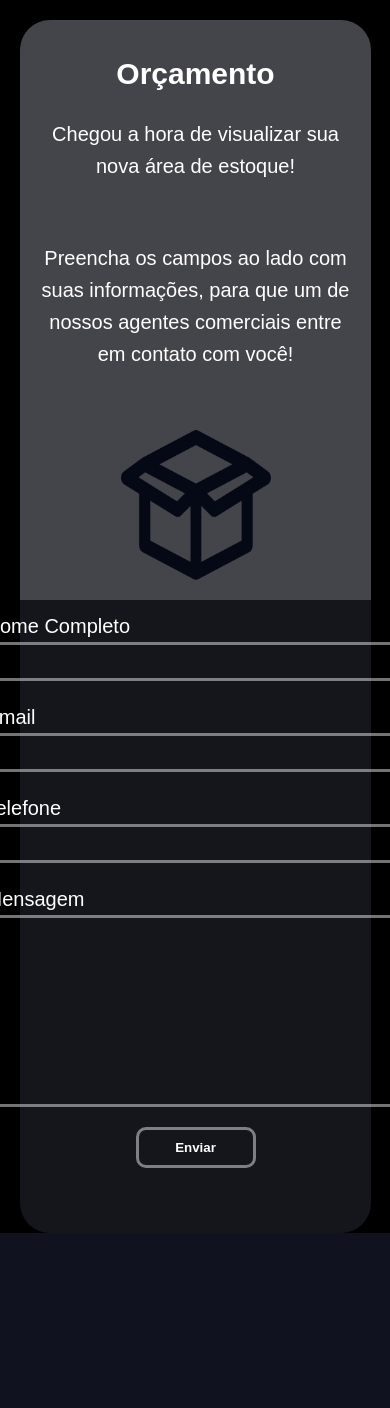
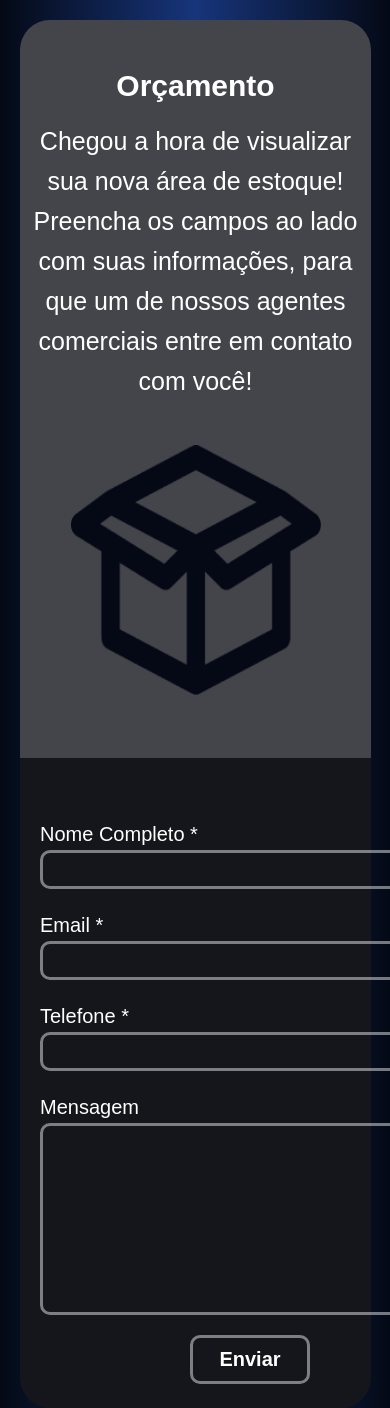
Before and after one commit to eothigas/YS_Storage, a PHP site: page /orcamento.html in a window 390 px wide; the page is wider, and only the part inside the window is pictured. Before the commit the page ends 1233 px from the top of that part, so only its background shows below. Run offline with PHP 8.4, Linux system fonts and the light colour scheme.

Commit message:
Responsividade

```diff
--- a/orcamento.html
+++ b/orcamento.html
@@ -12,30 +12,32 @@
     <div id="principal">
         <div id="lateral-esq">
             <h2>Orçamento</h2>
-            <p id="text1">Chegou a hora de visualizar sua nova área de estoque!</p>
-            <p id="text2">Preencha os campos ao lado com suas informações, para que
+            <p id="text1">Chegou a hora de visualizar sua nova área de estoque!
+                Preencha os campos ao lado com suas informações, para que
                 um de nossos agentes comerciais entre em contato com você!
             </p>
 
-            <img id='box' src="./src/images/caixa.png">
+            <p id="box">
+                <img src="./src/images/caixa.png">
+            </p>
         </div>
 
         <div id="lateral-dir">
             <form>
                 <p class="form">
-                    <label for="nome">Nome Completo</label>
+                    <label for="nome">Nome Completo *</label>
                     <input type="text" name="nome" id="form-name"
                     autocomplete='name' required>
                 </p>
 
                 <p class="form">
-                    <label for="email">Email</label>
+                    <label for="email">Email *</label>
                     <input type="email" name="email" id='form-email'
                     inputmode="email" autocomplete='email' required>
                 </p>
 
                 <p class="form">
-                    <label for="fone">Telefone</label>
+                    <label for="fone">Telefone *</label>
                     <input type="tel" name="fone" id="form-tel"
                     autocomplete='tel' inputmode='tel' required minlength="11"
                     maxlength="15">
@@ -44,7 +46,7 @@
                 <p class="form">
                     <label for="message">Mensagem</label>
                     <textarea name="message" id="form-message"
-                    rows="10" maxlength="200" ></textarea>
+                    rows="10" maxlength="450" ></textarea>
                 </p>
 
                 <p class="form">
--- a/src/orcamento.css
+++ b/src/orcamento.css
@@ -7,62 +7,101 @@
 body {
     font-family: 'Stoke', sans-serif;
     line-height: 1.6;
-    background-color: rgb(0, 0, 0);
+    background-image: linear-gradient(to right, rgba(4, 9, 21, 1), rgba(23, 53, 123, 1), rgba(4, 9, 21, 1));
     color: white
 }
 
 #principal {
+    display: flex;
     justify-content: center;
     align-items: center;
     height: 1000px;
 }
 
 #lateral-esq {
-    width: 500px;
+    display: grid;
+    width: 560px;
     height: 700px;
     background-color: rgb(68, 68, 75);
     text-align: center;
-    position: absolute;
-    align-items: center;
     justify-content: center;
-    margin-left: 384px; margin-top: 7%;
     border-radius: 30px 0px 0px 30px;
 }
 
+#lateral-dir {
+    display: grid;
+    /* border: red solid 1px; */
+    width: 560px;
+    height: 700px;
+    background-color: rgb(20, 22, 27);
+    padding: 30px;
+    border-radius: 0px 30px 30px 0px;
+}
+
 h2 {
-    font-size: 30px;
-    padding-bottom: 40px;
+    display: grid;
+    justify-content: center;
+    align-items: center;
+    font-size: 35px;
+    padding: 20px 20px
 }
 
 p#text1, #text2 {
+    display: grid;
+    justify-content: center;
+    align-items: center;
     font-size: 25px;
-    padding-bottom: 20px;
+    padding: 20px 20px;
 }
 
 p.form {
+    display: grid;
     font-size: 25px;
+    display: grid;
+    justify-content: center;
+    align-items: center;
+    padding: 10px;
 }
 
-#box {
-    padding-top: 20px;
-    width: 200px; height: 200px;
+#form-name, #form-email, #form-tel, #form-message {
+    display: flex;
+    font-size: 15px;
+    padding: 8px;
+    width: 500px;
+    background-color: transparent;
+    color: white;
+    border: rgba(255, 255, 255, 0.452) solid 3px;
+    border-radius: 10px;
 }
 
-#lateral-dir {
-    /* border: red solid 1px; */
-    width: 500px;
-    height: 700px;
-    background-color: rgb(20, 22, 27);
-    position: absolute;
-    margin-left: 884px; margin-top: 7%;
-    padding: 30px;
-    border-radius: 0px 30px 30px 0px;
+textarea {
+    resize: none;
+}
+
+#send {
+    font-family: 'Stoke', sans-serif;
+    display: flex;
+    justify-content: center;
+    align-items: center;
+    background-color: transparent;
+    color: white;
+    font-size: 20px;
+    font-weight: bold;
+    border: rgba(255, 255, 255, 0.452) solid 3px;
+    padding: 10px;
+    width: 350px;
+    border-radius: 10px;
+}
+
+#send:hover {
+    background-color: rgb(67, 68, 75);
 }
 
 
 @media screen and (max-width: 600px) {
 
     #principal {
+        display: block;
         height: 1230px;
     }
 
@@ -77,35 +116,44 @@ p.form {
         padding: 10px;
         border-radius: 30px 30px 0px 0px;
         width: 90%;
-        height: 75%;
+        height: 60%;
+        text-align: center;
+        margin: 20px 20px 0px 20px;
     }
 
     h2 {
         font-size: 30px;
         padding: 0;
-        padding: 20px 0px 20px 0px;
+        padding: 30px 0px 100px 0px;
 
     }
 
-    p#text1, #text2 {
-        font-size: 20px;
-        padding: 0px 10px 60px 10px;
+    p#text1 {
+        height: 200px;
+        display: flex;
+        justify-content: center;
+        align-items: center;
+        font-size: 25px;
+        padding: 0px 0px 100px 0px;
     }
 
-    #box {
+    img {
         padding: 0;
-        width: 150px; height: 150px;
+        width: 250px; height: 250px;
         padding-top: 0px;
     }
 
+    p#box {
+        padding: 30px 0 0 0;
+        height: 330px;
+    }
+
     #lateral-dir {
-        /* display: none; */
-        padding: 0;
+        padding: 50px 10px 0px 10px;
         border-radius: 0px 0px 30px 30px;
         width: 90%;
-        height: 75%;
-        margin-bottom: 100px;
-        margin-top: 600px;
+        height: 650px;
+        margin: 0px 20px 20px 20px
     }
 
     p.form {
```
